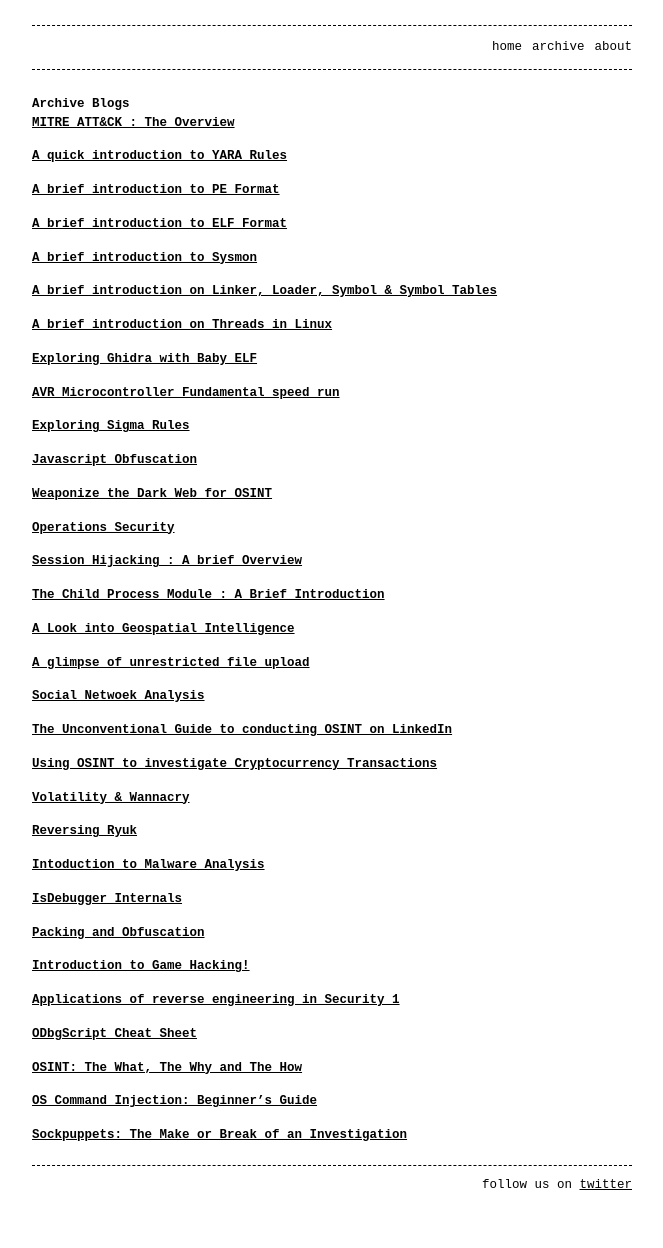
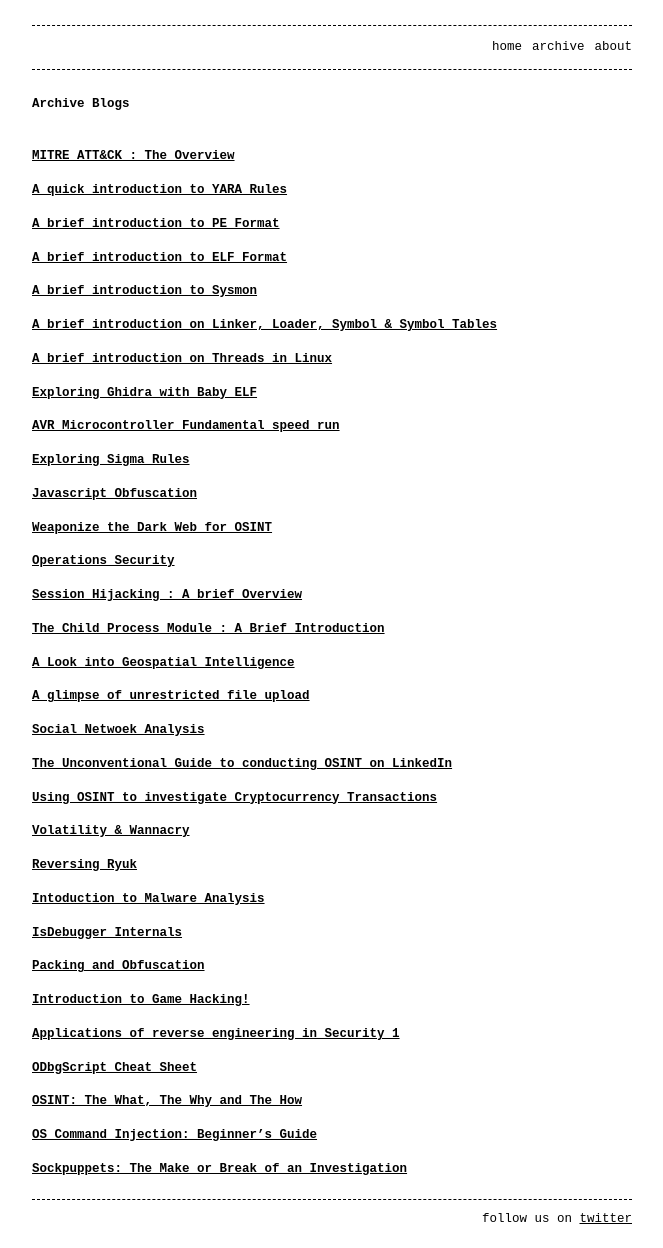
Before and after one commit to RixedLabs/RixedLabs.github.io, a Jekyll site: the page built from archive.md, in a window 1280 px wide. Shown: the whole page, without its empty margins (308-971 px from the left). Built offline with Jekyll 4.4.1, drawn with Linux system fonts in a browser that asks for light colours; our own code applies the rules of GitHub Pages for plain Markdown files; before the commit the page ends 1215 px from its top, so only the background shows below that.

Commit message:
Update archive.md

```diff
--- a/archive.md
+++ b/archive.md
@@ -2,7 +2,8 @@
 title: archive
 ---
 
-### Archive Blogs
+# Archive Blogs
+<br />
 
 **[MITRE ATT&CK : The Overview](https://medium.com/ax1al/mitre-att-ck-the-overview-6fab9a58c425)**
 
```
